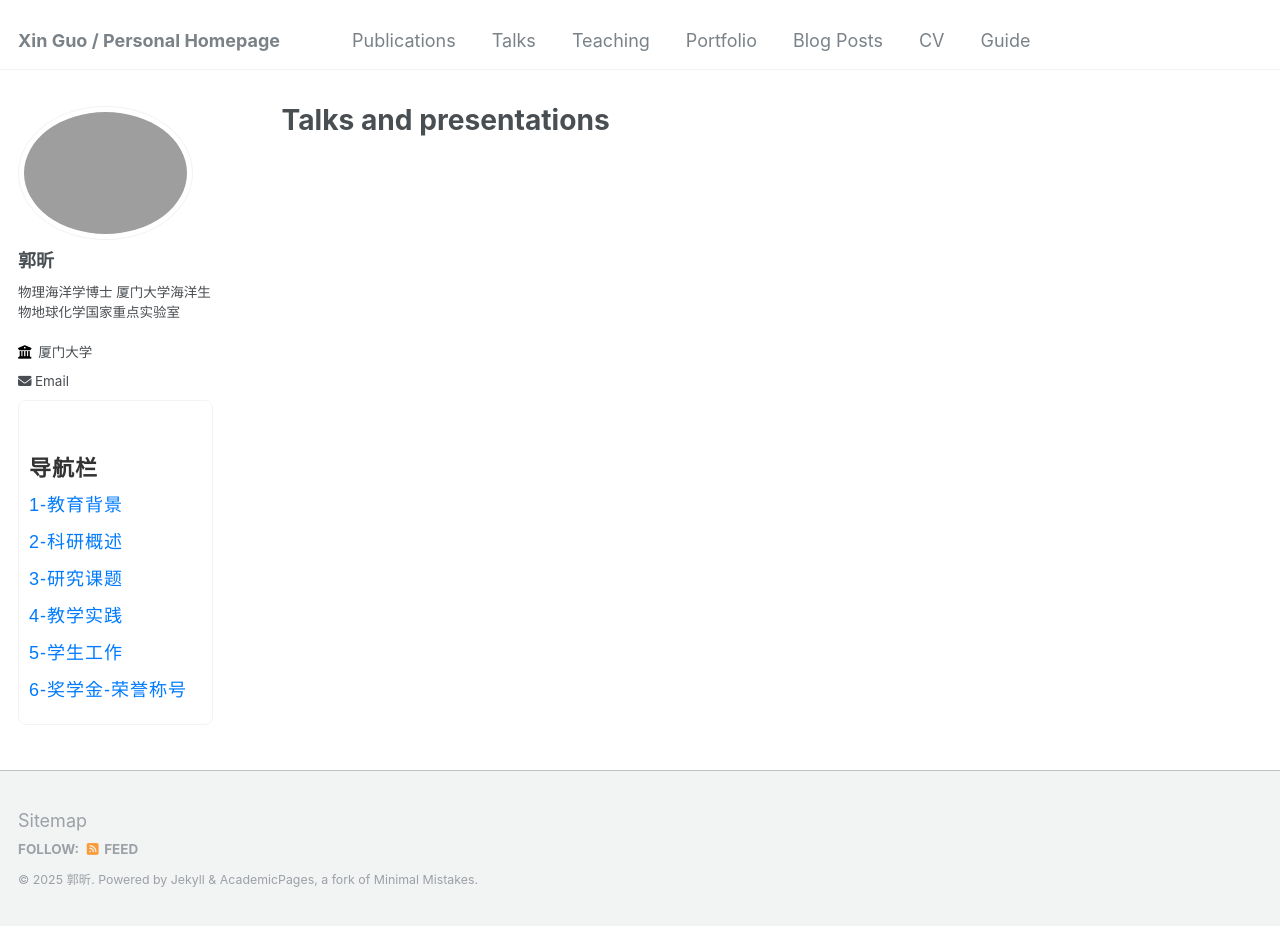
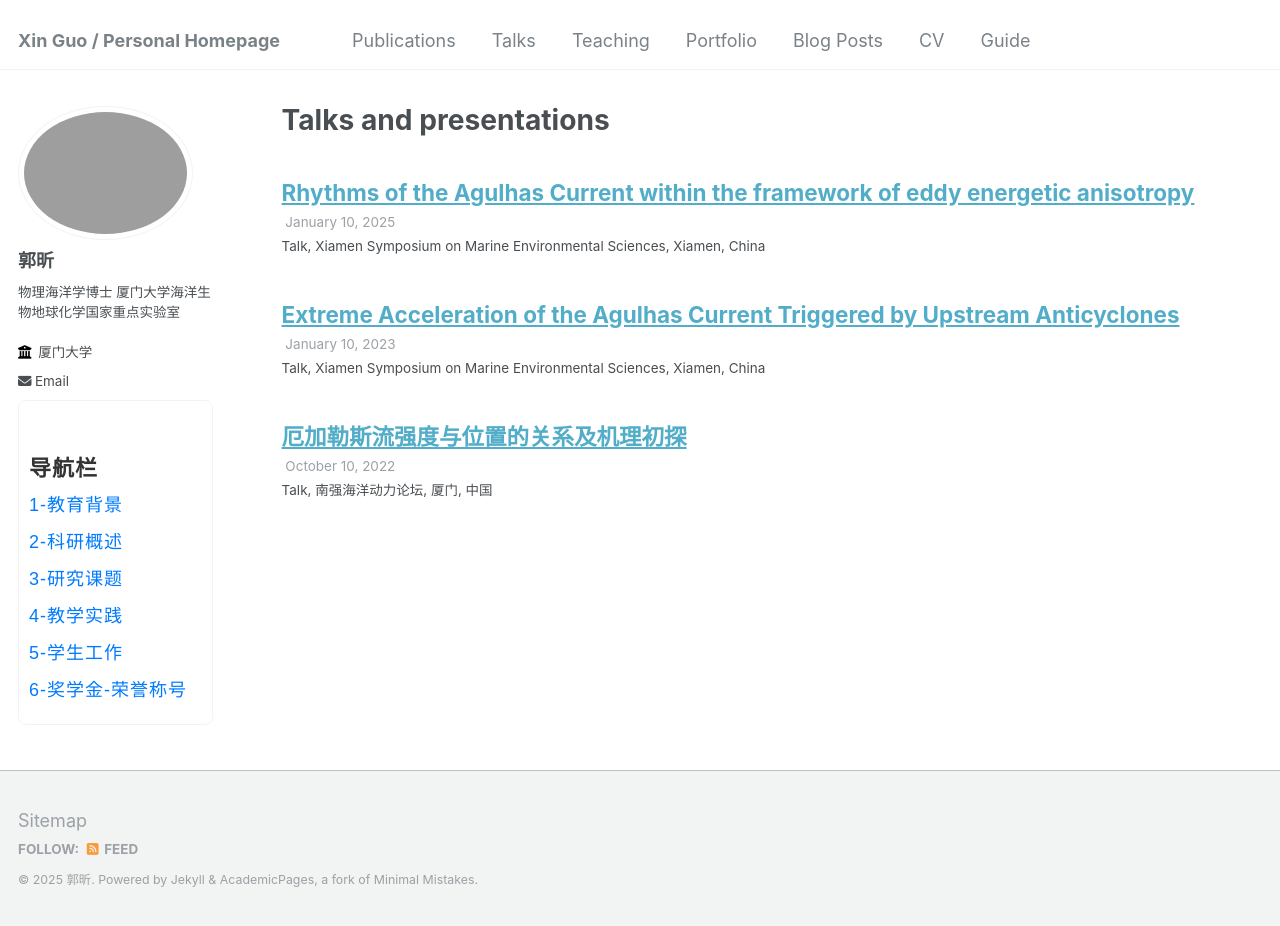
Before and after one commit to GuoXinOcean/GuoXinOcean.github.io, a Jekyll site: the page built from _pages/talks.html, in a window 1280 px wide and 926 px high. Built offline with Jekyll 4.4.1, drawn with Linux system fonts in a browser that asks for light colours; a file with an impossible date is left out.

Commit message:
fix date

```diff
--- a/_talks/2012-03-01-talk-1.md
+++ b/_talks/2012-03-01-talk-1.md
@@ -4,6 +4,6 @@ collection: talks
 type: "Talk"
 # permalink: /talks/2012-03-01-talk-1
 venue: "Xiamen Symposium on Marine Environmental Sciences"
-date: 2025-01
+date: 2025-01-10
 location: "Xiamen, China"
 ---
--- a/_talks/2013-03-01-tutorial-1.md
+++ b/_talks/2013-03-01-tutorial-1.md
@@ -4,6 +4,6 @@ collection: talks
 type: "Talk"
 # permalink: /talks/2012-03-01-talk-1
 venue: "Xiamen Symposium on Marine Environmental Sciences"
-date: 2023-01
+date: 2023-01-10
 location: "Xiamen, China"
 ---
--- a/_talks/2014-02-01-talk-2.md
+++ b/_talks/2014-02-01-talk-2.md
@@ -4,6 +4,6 @@ collection: talks
 type: "Talk"
 # permalink: /talks/2012-03-01-talk-1
 venue: "南强海洋动力论坛"
-date: 2022-10
+date: 2022-10-10
 location: "厦门, 中国"
 ---
```
